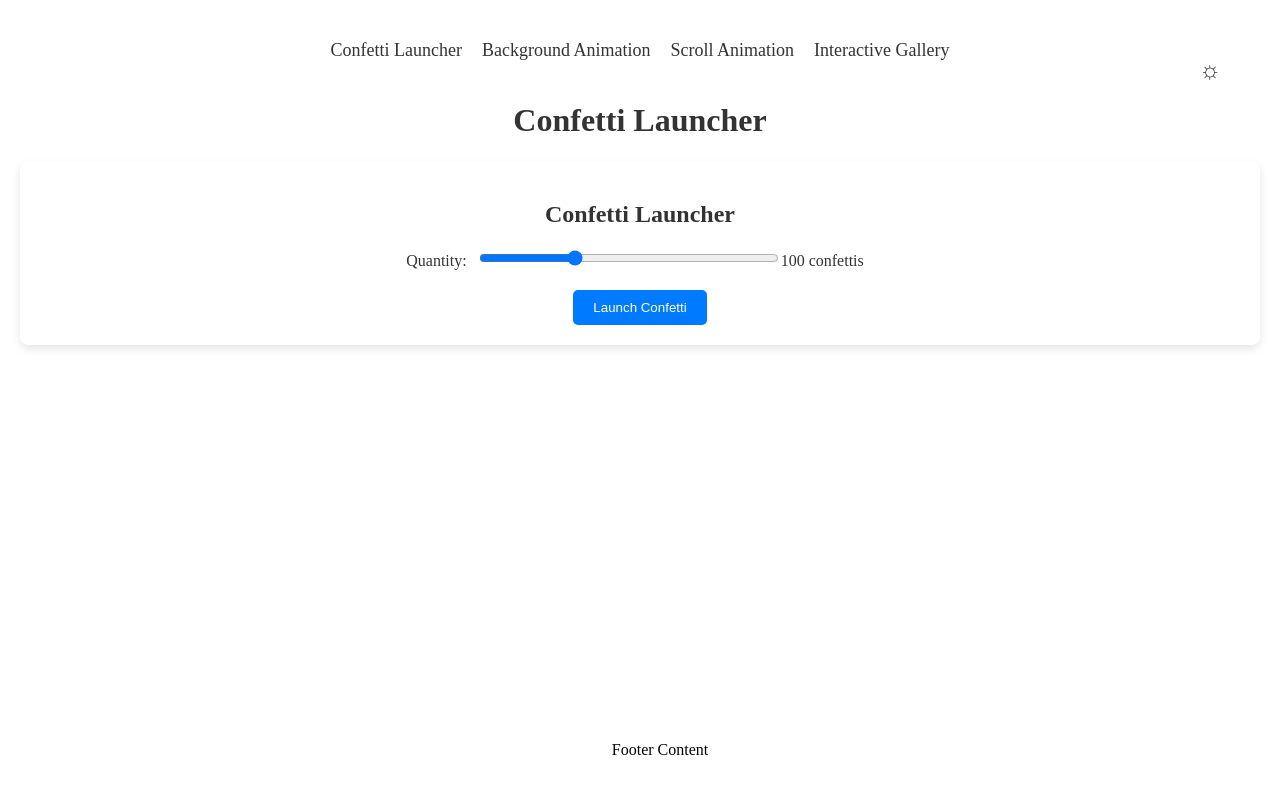
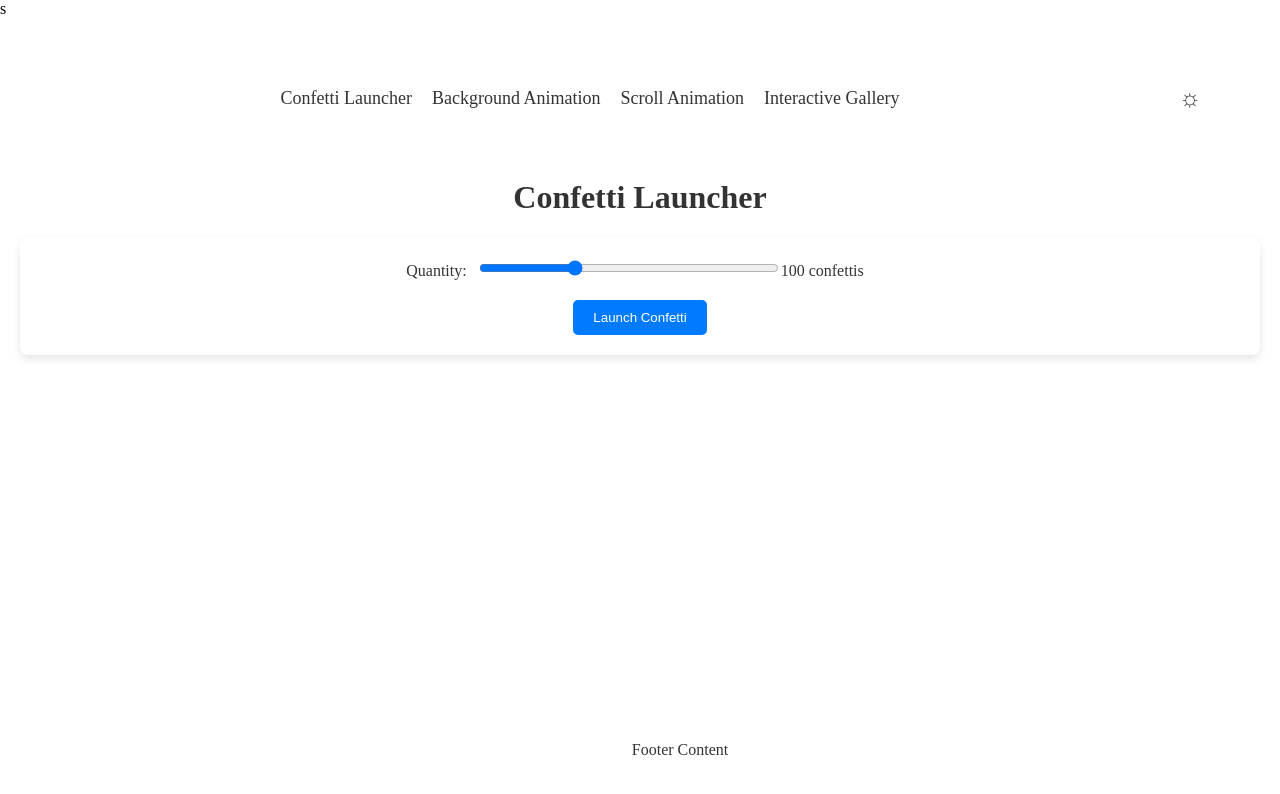
Before and after one commit to kkoisland/confetti-app, a React (Vite) app: page / in a window 1280 px wide. Shown: the top 794 px of the page. Built offline with nearby package versions, Linux system fonts and the light colour scheme.

Commit message:
fix: align navigation and theme toggle button in header, adjust colors based on theme

```diff
--- a/src/App.css
+++ b/src/App.css
@@ -1,13 +1,21 @@
-/* ライトモードのデフォルトスタイル */
-.App {
+:root {
+  --text-color-light: #333;
+  --text-color-dark: #fff;
+}
+
+.theme-light {
+  --text-color: var(--text-color-light);
   background-color: #fff;
-  color: #333;
+  color: var(--text-color-light);
+}
+
+.theme-dark {
+  --text-color: var(--text-color-dark);
+  background-color: #333;
+  color: var(--text-color-dark);
+}
+
+.shared-styles {
   text-align: center;
   padding: 20px;
 }
-
-/* ダークモードのスタイル */
-.App.dark {
-  background-color: #333;
-  color: #fff;
-}
--- a/src/App.tsx
+++ b/src/App.tsx
@@ -25,8 +25,8 @@ function App() {
 
   return (
     <BrowserRouter>
-      {/* ページルーティング */}
-      <div className={`App ${theme}`}>
+      s
+      <div className={`App ${theme === 'dark' ? 'theme-dark' : 'theme-light'} shared-styles`}>
         <Header theme={theme} toggleTheme={toggleTheme} />
         <Routes>
           <Route path="/confetti" element={<ConfettiLauncherPage />} />
@@ -35,8 +35,8 @@ function App() {
           <Route path="/gallery" element={<InteractiveGalleryPage />} />
           <Route path="/" element={<ConfettiLauncherPage />} /> {/* デフォルトページ */}
         </Routes>
+        <Footer theme={theme} />
       </div>
-      <Footer />
     </BrowserRouter>
   );
 }
--- a/src/components/ConfettiLauncher/ConfettiLauncher.tsx
+++ b/src/components/ConfettiLauncher/ConfettiLauncher.tsx
@@ -20,7 +20,6 @@ const ConfettiLauncher = () => {
 
   return (
     <div className={styles.launcher}>
-      <h2>Confetti Launcher</h2>
       <div>
         <label htmlFor="quantity">Quantity:</label>
         <input
--- a/src/components/Footer/Footer.module.css
+++ b/src/components/Footer/Footer.module.css
@@ -1,6 +1,4 @@
 .footer {
-  background-color: var(--footer-bg-color);
-  color: var(--footer-text-color);
   text-align: center;
   padding: 20px;
   position: fixed;
--- a/src/components/Footer/Footer.tsx
+++ b/src/components/Footer/Footer.tsx
@@ -1,8 +1,8 @@
 import styles from './Footer.module.css';
 
-const Footer = () => {
+const Footer = ({ theme }: { theme: string }) => {
   return (
-    <footer className={styles.footer}>
+    <footer className={`${styles.footer} ${theme === 'dark' ? 'theme-dark' : 'theme-light'}`}>
       <p>Footer Content</p>
     </footer>
   );
--- a/src/components/Header/Header.module.css
+++ b/src/components/Header/Header.module.css
@@ -1,16 +1,16 @@
 .header {
   display: flex;
-  justify-content: center;
+  justify-content: space-between;
   align-items: center; /* ボタンとナビゲーションを同じ高さに揃える */
   padding: 10px 20px;
-  background-color: var(--nav-bg-color);
 }
-/* ナビゲーションリンクのスタイル */
+
 .nav {
+  flex-grow: 1;
+  flex-shrink: 1;
   display: flex;
   justify-content: center; /* ナビゲーションリンクを中央揃え */
   padding: 10px 20px;
-  background-color: var(--nav-bg-color);
 }
 .navLinks {
   list-style: none;
@@ -47,18 +47,5 @@
   align-items: center;
   justify-content: center;
   transition: background-color 0.3s ease;
-  position: fixed; /* ボタンを右端に固定 */
-  top: 20px; /* 画面の上から20pxの位置 */
-  right: 20px; /* 画面の右端から20pxの位置 */
-  z-index: 100; /* 他の要素よりも前面に配置 */
+  position: relative;
 }
-
-.themeToggleButton.light {
-  background-color: #fff;
-  color: #333;
-}
-
-.themeToggleButton.dark {
-  background-color: #333;
-  color: #fff;
-}
--- a/src/components/Header/Header.tsx
+++ b/src/components/Header/Header.tsx
@@ -26,7 +26,7 @@ const Header = ({ theme, toggleTheme }: HeaderProps) => {
       </nav>
       <button
         onClick={toggleTheme}
-        className={`${styles.themeToggleButton} ${theme === 'light' ? styles.light : styles.dark}`}
+        className={`${styles.themeToggleButton} ${theme === 'dark' ? 'theme-dark' : 'theme-light'}`}
       >
         {theme === 'light' ? '☼' : '🌙'}
       </button>
```
